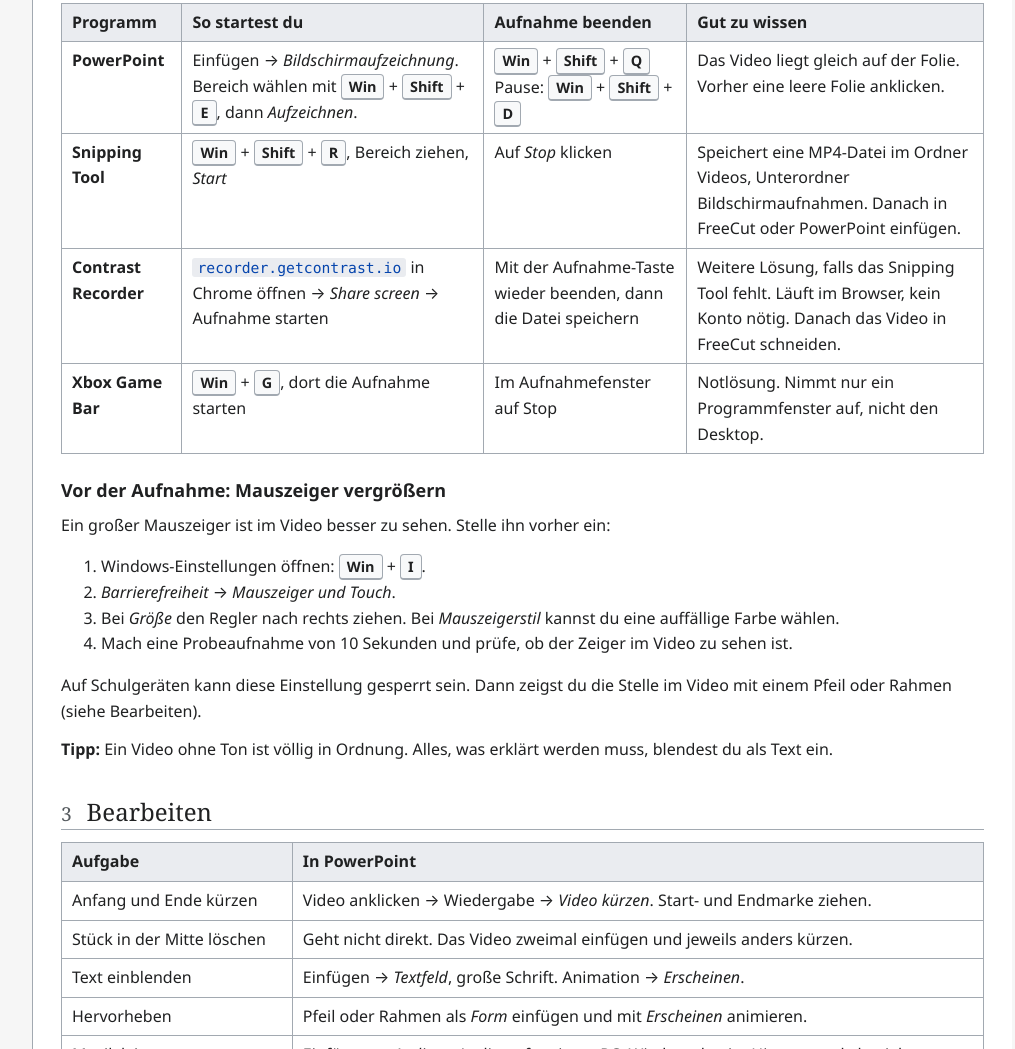
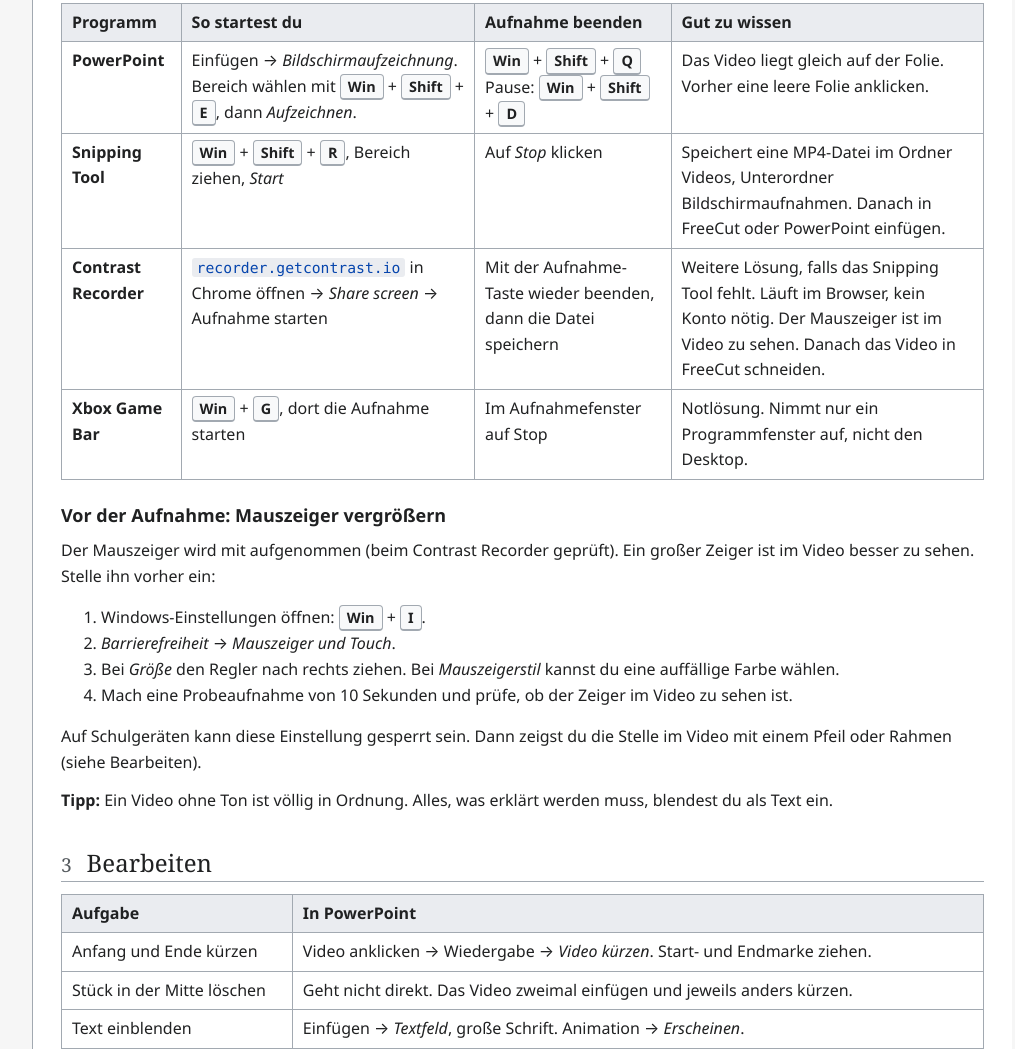
Before and after one commit to Thomsen92/WIKI-WIK, a plain HTML site: page grundlagen/video-aufnehmen-und-bearbeiten.html in a window 1280 px wide. Shown: the part 1128-2177 px from the top of the page, without its empty margins (228-1243 px from the left). Drawn offline with Linux system fonts and the light colour scheme.

Commit message:
Hinweis: Mauszeiger wird beim Contrast Recorder mit aufgenommen
Co-Authored-By: Claude Sonnet 5.5 <noreply@anthropic.com>

```diff
--- a/grundlagen/video-aufnehmen-und-bearbeiten.html
+++ b/grundlagen/video-aufnehmen-und-bearbeiten.html
@@ -62,11 +62,11 @@
 <tr><th>Programm</th><th>So startest du</th><th>Aufnahme beenden</th><th>Gut zu wissen</th></tr>
 <tr><td><b>PowerPoint</b></td><td>Einfügen → <i>Bildschirmaufzeichnung</i>. Bereich wählen mit <kbd>Win</kbd> + <kbd>Shift</kbd> + <kbd>E</kbd>, dann <i>Aufzeichnen</i>.</td><td><kbd>Win</kbd> + <kbd>Shift</kbd> + <kbd>Q</kbd><br>Pause: <kbd>Win</kbd> + <kbd>Shift</kbd> + <kbd>D</kbd></td><td>Das Video liegt gleich auf der Folie. Vorher eine leere Folie anklicken.</td></tr>
 <tr><td><b>Snipping Tool</b></td><td><kbd>Win</kbd> + <kbd>Shift</kbd> + <kbd>R</kbd>, Bereich ziehen, <i>Start</i></td><td>Auf <i>Stop</i> klicken</td><td>Speichert eine MP4-Datei im Ordner Videos, Unterordner Bildschirmaufnahmen. Danach in FreeCut oder PowerPoint einfügen.</td></tr>
-<tr><td><b>Contrast Recorder</b></td><td><a href="https://recorder.getcontrast.io/" rel="noopener"><code>recorder.getcontrast.io</code></a> in Chrome öffnen → <i>Share screen</i> → Aufnahme starten</td><td>Mit der Aufnahme-Taste wieder beenden, dann die Datei speichern</td><td>Weitere Lösung, falls das Snipping Tool fehlt. Läuft im Browser, kein Konto nötig. Danach das Video in FreeCut schneiden.</td></tr>
+<tr><td><b>Contrast Recorder</b></td><td><a href="https://recorder.getcontrast.io/" rel="noopener"><code>recorder.getcontrast.io</code></a> in Chrome öffnen → <i>Share screen</i> → Aufnahme starten</td><td>Mit der Aufnahme-Taste wieder beenden, dann die Datei speichern</td><td>Weitere Lösung, falls das Snipping Tool fehlt. Läuft im Browser, kein Konto nötig. Der Mauszeiger ist im Video zu sehen. Danach das Video in FreeCut schneiden.</td></tr>
 <tr><td><b>Xbox Game Bar</b></td><td><kbd>Win</kbd> + <kbd>G</kbd>, dort die Aufnahme starten</td><td>Im Aufnahmefenster auf Stop</td><td>Notlösung. Nimmt nur ein Programmfenster auf, nicht den Desktop.</td></tr>
 </table>
 <h3>Vor der Aufnahme: Mauszeiger vergrößern</h3>
-<p>Ein großer Mauszeiger ist im Video besser zu sehen. Stelle ihn vorher ein:</p>
+<p>Der Mauszeiger wird mit aufgenommen (beim Contrast Recorder geprüft). Ein großer Zeiger ist im Video besser zu sehen. Stelle ihn vorher ein:</p>
 <ol>
 <li>Windows-Einstellungen öffnen: <kbd>Win</kbd> + <kbd>I</kbd>.</li>
 <li><i>Barrierefreiheit</i> → <i>Mauszeiger und Touch</i>.</li>
```
